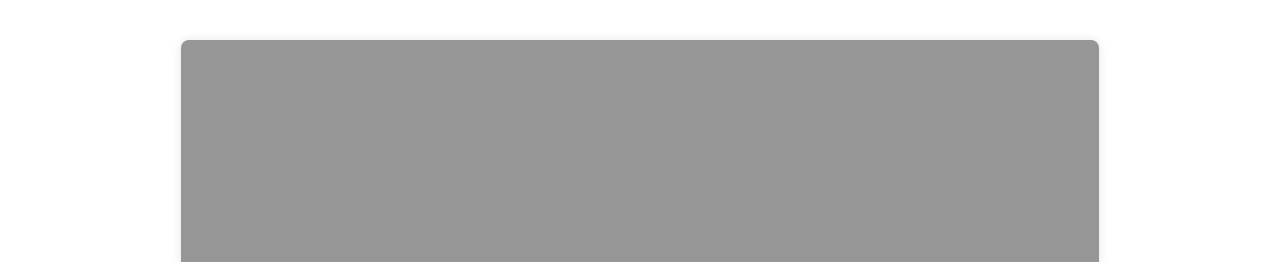
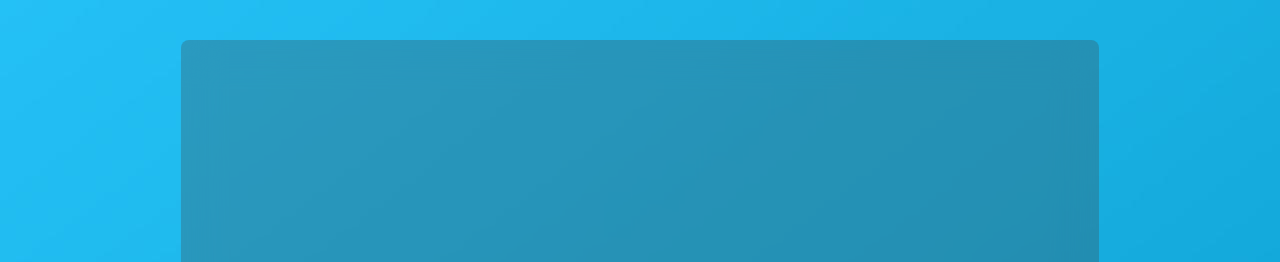
Before and after one commit to Pramoth-2209/quizApp, a plain HTML site: page index.html in a window 1280 px wide. Shown: the top 262 px of the page. Drawn offline with Linux system fonts and the light colour scheme.

Commit message:
added background

```diff
--- a/style.css
+++ b/style.css
@@ -5,17 +5,18 @@ body {
   padding: 20px;
   display: flex;
   justify-content: center;
+  background-image: url(quzzbackground.jpg);
 }
 
 .quiz-box {
   margin-top: 20px;
-  background: #3f3f3f8b;
+  background: #42424249;
   backdrop-filter: blur(20px);
   padding: 25px;
   border-radius: 8px;
   max-width: 70%;
   width: 100%;
-  box-shadow: 0 0 10px rgba(0,0,0,0.1);
+  box-shadow: 0 0 10px rgba(30, 30, 30, 0);
   text-align: center;
   height: 650px;
 }
```
Also changed, not shown: quzzbackground.jpg (added).
